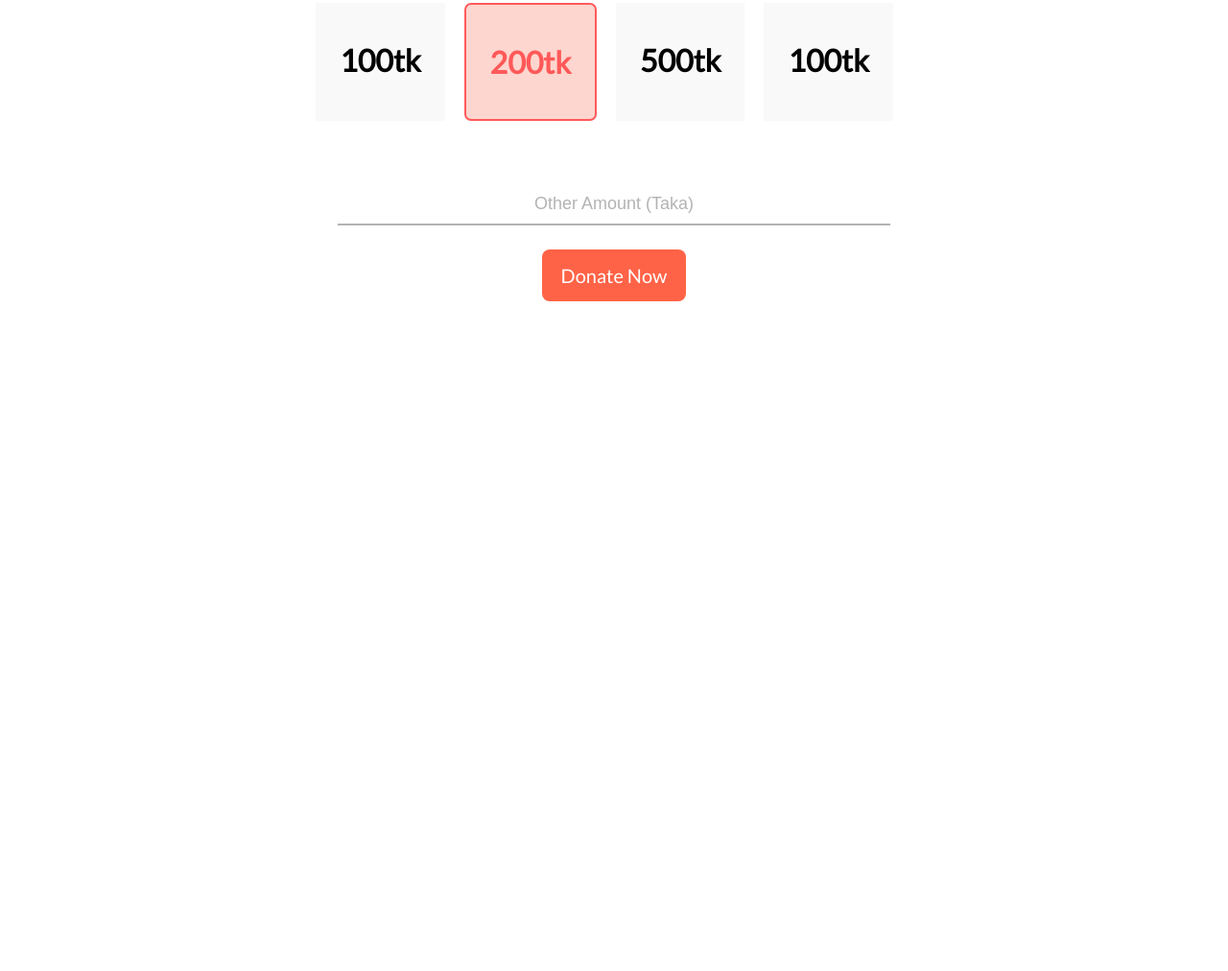
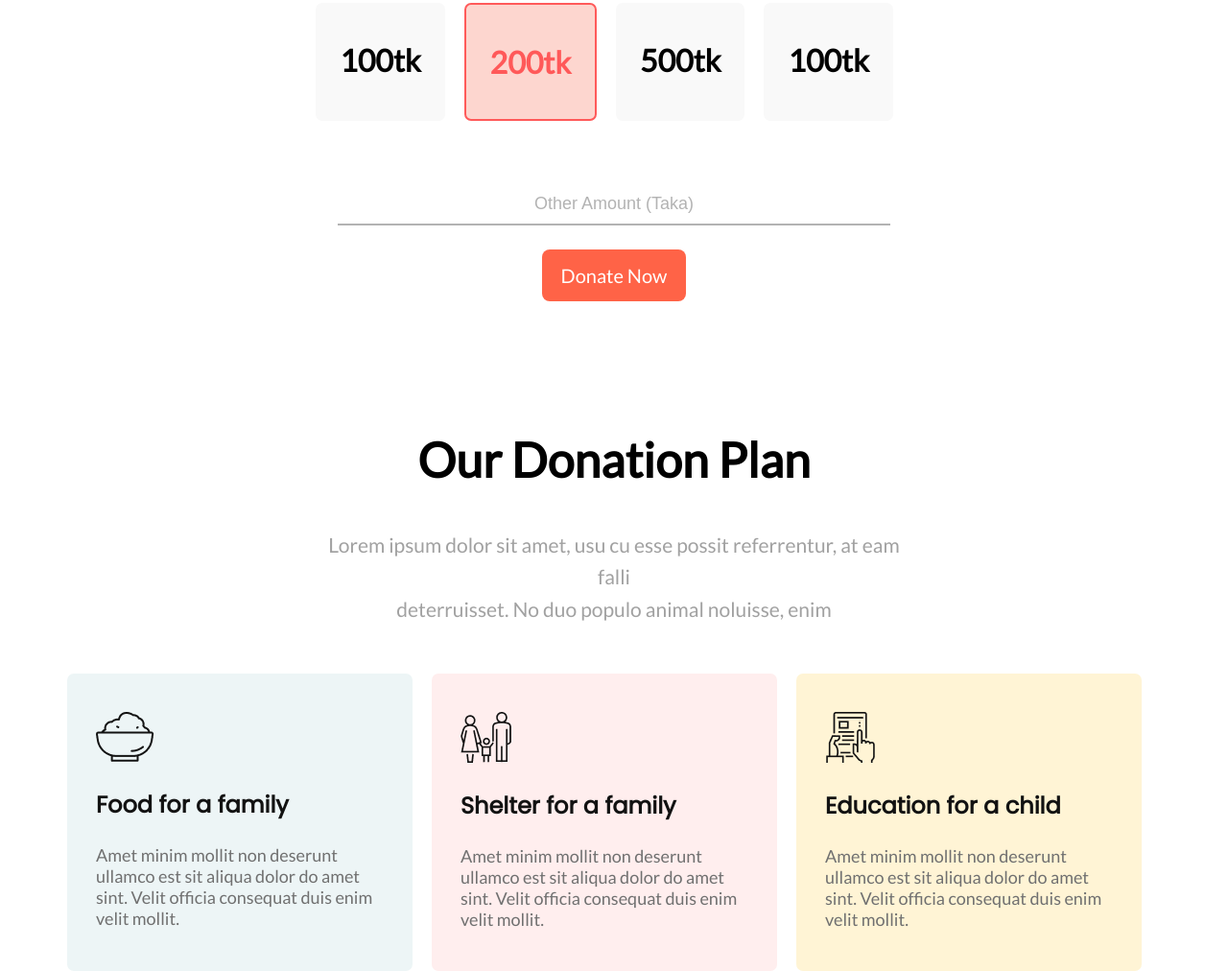
Before and after one commit to Parthive/donate-today, a plain HTML site: page index.html in a window 1280 px wide. Shown: the part 1230-2242 px from the top of the page at 96% size. Before the commit the page ends 1544 px from the top, so only its background shows below. Drawn offline with Linux system fonts and the light colour scheme.

Commit message:
our donation plan

```diff
--- a/css/style.css
+++ b/css/style.css
@@ -36,7 +36,7 @@ h1{
 .banner-heading {
     margin-top: 155px;
 }
-.banner-text{
+.normal-text{
     font-size: 21px;
     font-weight: 500;
     margin-bottom: 50px;
@@ -59,13 +59,13 @@ h1{
 .donate-today{
     text-align: center;
 }
-.donate-text{
+#donate-text{
     font-size: 21px;
     font-weight: 500;
     margin-bottom: 50px;
     padding: 0 26%;
     line-height: 1.6;
-    color: #707070;
+    color: #707070a8;
 }
 .tk-row{
     display: flex;
@@ -78,7 +78,10 @@ h1{
     margin-right: 20px;
     padding:40px 25px;
     background-color: #f9f9f9;
+    border-radius: 7px;
+    cursor: pointer;
 }
+
 .bg-color{
     background-color: #f99e8e6b !important;
     border: 2px solid #ff5a5a;
@@ -102,3 +105,48 @@ h1{
     margin: 0 auto;
     padding-bottom: 40px;
 }
+
+/* ........... Our Donation Plan .............  */
+.donation-plan{
+    text-align: center;
+}
+#plan-text{
+    color: #707070a8;
+}
+.card-wraper{
+    display: flex;
+    justify-content: center;
+
+}
+.cards{
+    margin-right: 20px;
+    padding: 40px 30px 70px 30px;
+    width: 300px;
+    height: 200px;
+    text-align: left;
+    border-radius: 7px;
+
+}
+.cards .img{
+    text-align: left;
+
+}
+.cards p{
+    color: #707070;
+    font-size: 18px;
+}
+#food-card{
+    background-color: #edf5f6;
+}
+#shelter-card{
+    background-color: #ffeeee;
+}
+#education-card{
+    background-color: #fff4d5;
+}
+.cards h3{
+    color: #121212;
+    font-size: 24px;
+    font-family: 'Poppins', sans-serif;
+    font-weight: 700;
+}
--- a/index.html
+++ b/index.html
@@ -8,7 +8,7 @@
     <!-- ............ google fonts ............  -->
     <link rel="preconnect" href="https://fonts.googleapis.com">
 <link rel="preconnect" href="https://fonts.gstatic.com" crossorigin>
-<link href="https://fonts.googleapis.com/css2?family=Lato&display=swap" rel="stylesheet">
+<link href="https://fonts.googleapis.com/css2?family=Lato&family=Poppins&display=swap" rel="stylesheet">
     <!-- ....external css link ........  -->
     <link rel="stylesheet" href="./css/style.css">
 </head>
@@ -17,7 +17,7 @@
     <section class="banner-top">
         <h1 class="banner-heading">Let’s Help Those Who Are <br>
             More In Need</h1>
-            <p class="banner-text">Lorem, ipsum dolor sit amet consectetur adipisicing elit. Nihil, illo! Itaque fugit harum a Sequi rerum fugit odio accusantium magnam? Sequi rerum fugit odio accusantium magnam?</p>
+            <p class="normal-text">Lorem, ipsum dolor sit amet consectetur adipisicing elit. Nihil, illo! Itaque fugit harum a Sequi rerum fugit odio accusantium magnam? Sequi rerum fugit odio accusantium magnam?</p>
             <a href="#" class="donate-btn">Donate Now</a>
 
     </section>
@@ -26,7 +26,7 @@
     <!-- ........... Donate Today Section ...........  -->
     <section class="donate-today margin-top">
         <h1 class="donate-heading">Donate Today</h1>
-        <p class="donate-text">Lorem ipsum dolor sit amet, usu cu esse possit referrentur, at eam falli <br>
+        <p id="donate-text" class="normal-text">Lorem ipsum dolor sit amet, usu cu esse possit referrentur, at eam falli <br>
             deterruisset. No duo populo animal noluisse, enim</p>
         <div class="tk-row flex-container">
             <h2 class="tk-item">100tk</h2>
@@ -39,5 +39,43 @@
         </div>
         <a href="#" class="donate-btn">Donate Now</a>
     </section>
+    <!-- ........... Our Donation Plan .............  -->
+    <section class="donation-plan margin-top">
+        <h1>Our Donation Plan</h1>
+        <p id="plan-text" class="normal-text">Lorem ipsum dolor sit amet, usu cu esse possit referrentur, at eam falli <br>
+            deterruisset. No duo populo animal noluisse, enim</p>
+            <div class="card-wraper">
+                <div id="food-card" class="cards">
+                    <div class="img">
+                        <img src="./icons/food.png" alt="">
+                    </div>
+                    <h3>Food for a family</h3>
+                    <p>Amet minim mollit non deserunt
+                        ullamco est sit aliqua dolor do amet
+                        sint. Velit officia consequat duis enim
+                        velit mollit.</p>
+                </div>
+                <div id="shelter-card" class="cards">
+                    <div class="img">
+                        <img src="./icons/shelter.png" alt="">
+                    </div>
+                    <h3>Shelter for a family</h3>
+                    <p>Amet minim mollit non deserunt
+                        ullamco est sit aliqua dolor do amet
+                        sint. Velit officia consequat duis enim
+                        velit mollit.</p>
+                </div>
+                <div id="education-card" class="cards">
+                    <div class="img">
+                        <img src="./icons/Frame-1.png" alt="">
+                    </div>
+                    <h3>Education for a child</h3>
+                    <p>Amet minim mollit non deserunt
+                        ullamco est sit aliqua dolor do amet
+                        sint. Velit officia consequat duis enim
+                        velit mollit.</p>
+                </div>
+            </div>
+    </section>
 </body>
 </html>
```
